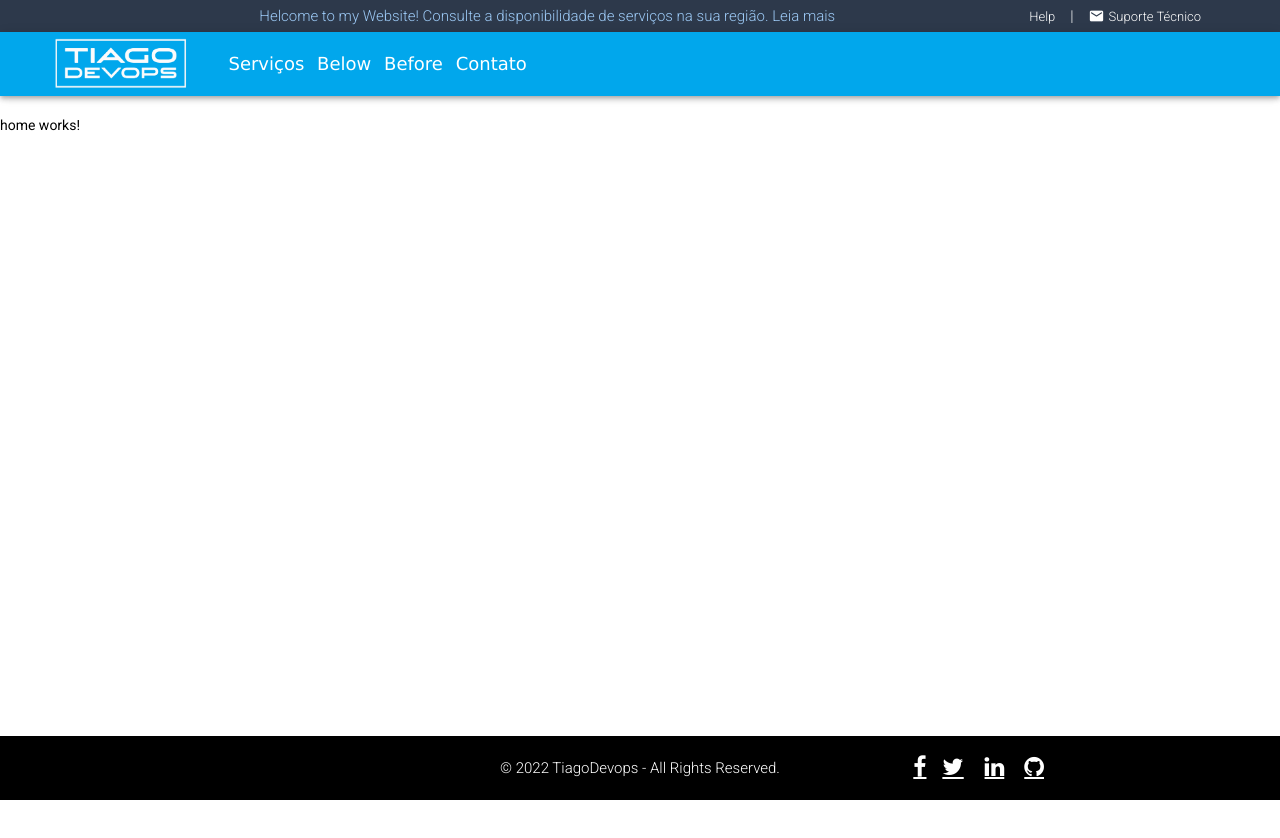
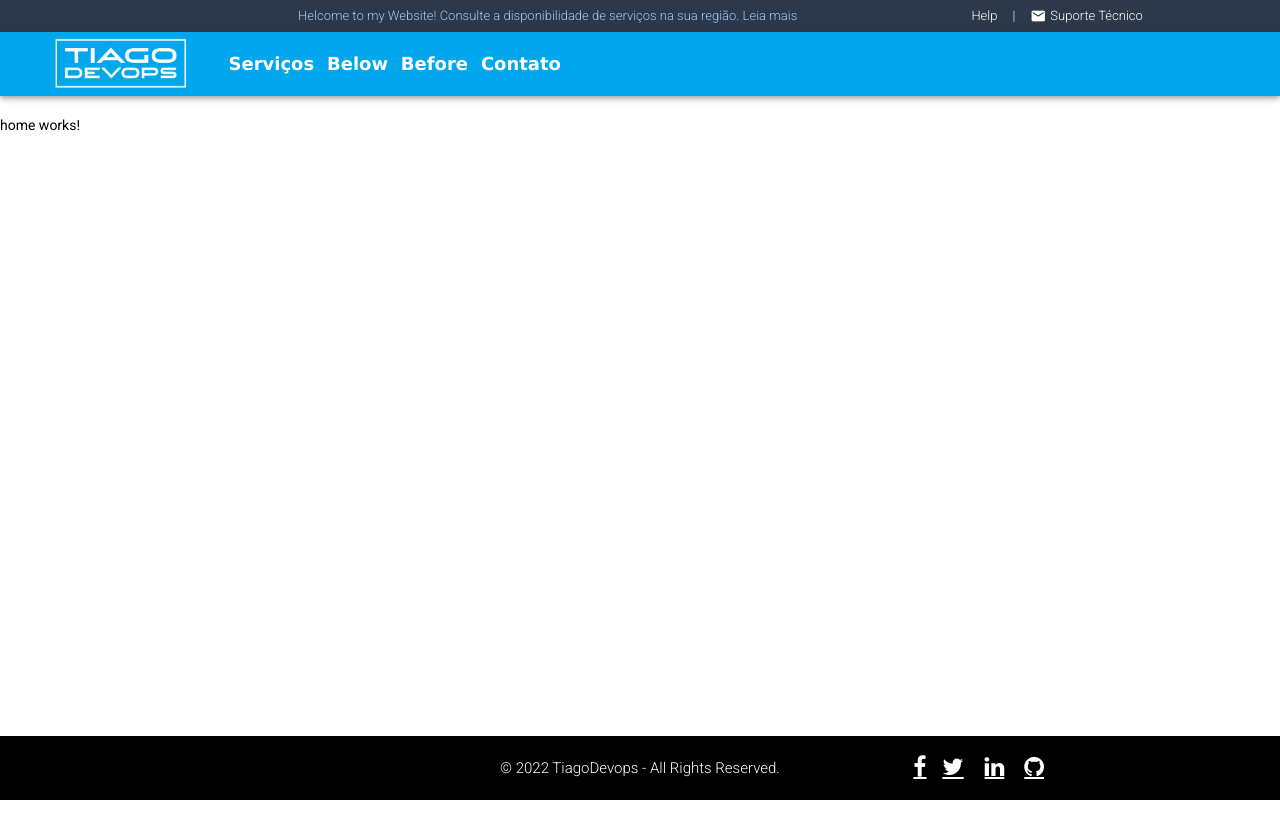
Before and after one commit to realTiagoJames/TiagoDevops-Frontend, an Angular app: page / in a window 1280 px wide. Shown: the top 838 px of the page. Built offline with nearby package versions, Linux system fonts and the light colour scheme.

Commit message:
Ajuste de fontes

```diff
--- a/src/app/components/templates/menu/menu.component.css
+++ b/src/app/components/templates/menu/menu.component.css
@@ -8,7 +8,7 @@
   color: #9cc9f5;
   position: absolute;
   font-weight: lighter;
-  font-size: 15px;
+  font-size: 13px;
   top: 50%;
   left: 50%;
   transform: translate(-50%, -50%);
@@ -16,7 +16,6 @@
   border-right: 50px;
   align-items: center;
   padding-top: 0.08rem;
-
 }
 .help{
   padding-left: 25%;
@@ -50,7 +49,7 @@
   font-size: 13px;
 }
 .SuporteTecnico:hover{
-  padding-left: 18px;
+  padding-left: 20px;
   padding-right: 10px;
   padding-top: 0px;
   color: orangered;
@@ -80,7 +79,7 @@
 .menu-1{
 padding-left: 0.8rem;
 cursor: pointer;
-font-weight: normal;
+font-weight: bold;
 font-size: 18px;
 font-family: 'Lucida Sans', 'Lucida Sans Regular', 'Lucida Grande', 'Lucida Sans Unicode', Geneva, Verdana, sans-serif;
 }
@@ -89,14 +88,15 @@ font-family: 'Lucida Sans', 'Lucida Sans Regular', 'Lucida Grande', 'Lucida Sans
   cursor: pointer;
   font-weight: normal;
   font-size: 18px;
+  font-weight: bold;
   font-family: 'Lucida Sans', 'Lucida Sans Regular', 'Lucida Grande', 'Lucida Sans Unicode', Geneva, Verdana, sans-serif;
-
   }
 .menu-3{
   padding-left: 0.8rem;
   cursor: pointer;
   font-weight: normal;
   font-size: 18px;
+  font-weight: bold;
   font-family: 'Lucida Sans', 'Lucida Sans Regular', 'Lucida Grande', 'Lucida Sans Unicode', Geneva, Verdana, sans-serif;
 }
 .menu-4{
@@ -104,5 +104,6 @@ font-family: 'Lucida Sans', 'Lucida Sans Regular', 'Lucida Grande', 'Lucida Sans
   cursor: pointer;
   font-weight: normal;
   font-size: 18px;
+  font-weight: bold;
   font-family: 'Lucida Sans', 'Lucida Sans Regular', 'Lucida Grande', 'Lucida Sans Unicode', Geneva, Verdana, sans-serif;
   }
```
